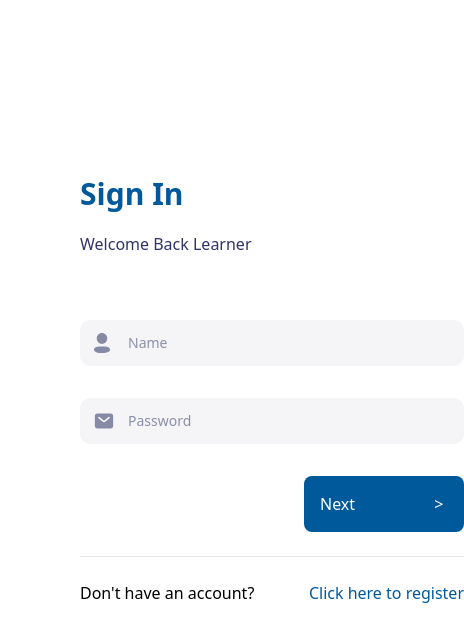
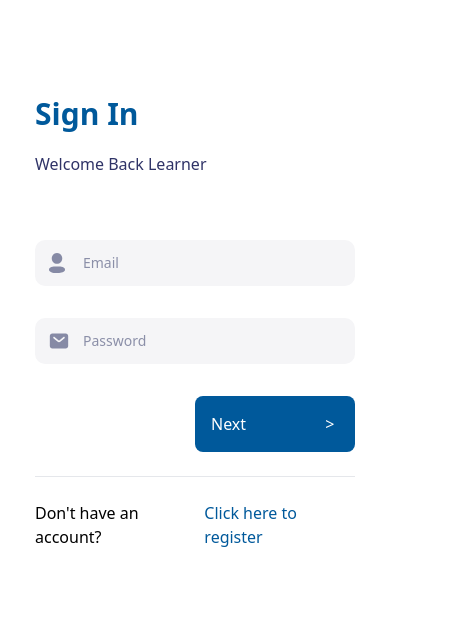
Before and after one commit to Jamilamasa/everlearn, a React (Vite) app: page /signin in a window 390 px wide. Shown: the top 642 px of the page, 464 px wide, since content can reach past the window. Built offline with nearby package versions, Linux system fonts and the light colour scheme.

Commit message:
feat(AuthPage): make auth page responsive

```diff
--- a/package.json
+++ b/package.json
@@ -10,6 +10,7 @@
     "preview": "vite preview"
   },
   "dependencies": {
+    "axios": "^1.7.3",
     "react": "^18.3.1",
     "react-dom": "^18.3.1",
     "react-icons": "^5.2.1",
--- a/src/Components/Auth/AuthForm.tsx
+++ b/src/Components/Auth/AuthForm.tsx
@@ -1,25 +1,51 @@
+import { useState } from "react";
 import { Link } from "react-router-dom";
 import { usePasswordToggle } from "../../Hooks/functionHooks";
 import { SIGNIN, SIGNUP } from "../../Router/Router";
 
 type Props = { title: "SignUp" | "SignIn" };
+interface ILoginDetails {
+  email: undefined | string;
+  password: undefined | string;
+  fullName?: undefined | string;
+}
 
 const AuthForm = (props: Props) => {
   const [InputType, Icon] = usePasswordToggle();
+  const [loginDetails, setLoginDetails] = useState<ILoginDetails>({
+    email: undefined,
+    password: undefined,
+  });
+  const [registerDetails, setRegisterDetails] = useState<ILoginDetails>({
+    email: undefined,
+    password: undefined,
+    fullName: undefined,
+  });
+
+  const isSignUp: boolean = props.title === "SignUp";
+  const isSignIn: boolean = props.title === "SignIn";
+
+  const handleInputChange =
+    (field: keyof ILoginDetails) =>
+    (e: React.ChangeEvent<HTMLInputElement>) => {
+      const value = e.target.value;
+      if (isSignUp) {
+        setRegisterDetails((prevState) => ({ ...prevState, [field]: value }));
+      } else if (isSignIn) {
+        setLoginDetails((prevState) => ({ ...prevState, [field]: value }));
+      }
+    };
+
   return (
-    <div className="flex-[2] h-full p-20 w-full">
-      <div className="h-full w-96 m-auto mt-24">
+    <div className="flex-[2] h-full lg:p-20 lg:w-full">
+      <div className="lg:h-full w-80 lg:w-96 m-auto mt-24">
         <h1 className="text-customBlue font-[700] text-3xl mb-5">
-          {props.title === "SignUp"
-            ? "Sign Up"
-            : props.title === "SignIn"
-            ? "Sign In"
-            : ""}
+          {isSignUp ? "Sign Up" : isSignIn ? "Sign In" : ""}
         </h1>
         <p className="text-customLightBlue mb-16">
-          {props.title === "SignUp"
+          {isSignUp
             ? "Please fill your information below"
-            : props.title === "SignIn"
+            : isSignIn
             ? "Welcome Back Learner"
             : ""}
         </p>
@@ -43,21 +69,37 @@ const AuthForm = (props: Props) => {
               </svg>
             </div>
             <input
-              type="text"
+              type="email"
               id="nameInput"
-              className="pl-10 block px-2.5 pb-2.5 pt-4 w-full text-sm text-[#3C4071] bg-[#fff]  rounded-[10px]  appearance-none dark:text-white dark:border-gray-600 dark:focus:border-blue-500 focus:outline-none focus:ring-0 focus:border-[#80BEFC] focus:border-[3px] focus:bg-[#fff] placeholder-shown:bg-[#F5F5F7] peer"
+              className={`pl-10 block px-2.5 pb-2.5 pt-4 w-full text-sm text-[#3C4071] bg-[#fff] ${
+                isSignUp &&
+                registerDetails.email &&
+                "border-[#80BEFC] border-[3px]"
+              } ${
+                isSignIn &&
+                loginDetails.email &&
+                "border-[#80BEFC] border-[3px]"
+              } rounded-[10px]   appearance-none dark:text-white dark:border-gray-600 dark:focus:border-blue-500 focus:outline-none focus:ring-0 focus:border-[#80BEFC] focus:border-[3px] focus:bg-[#fff] placeholder-shown:bg-[#F5F5F7] peer`}
               placeholder=" "
               autoComplete="off"
+              value={
+                isSignUp
+                  ? registerDetails.email
+                  : isSignIn
+                  ? loginDetails.email
+                  : ""
+              }
+              onChange={handleInputChange("email")}
             />
             <label
               htmlFor="nameInput"
               className="absolute text-sm text-[#3C4071] dark:text-[#3C4071] duration-300 bg-white transform -translate-y-4 scale-75 top-2 z-10 origin-[0] px-2  ml-9 peer-focus:px-2 peer-focus:mx-2 peer-focus:text-[#3C4071] peer-focus:dark:text-[#3C4071] peer-placeholder-shown:scale-100 peer-placeholder-shown:-translate-y-1/2 peer-placeholder-shown:top-1/2 peer-focus:top-2 peer-focus:scale-75 peer-focus:bg-white peer-focus:-translate-y-4 rtl:peer-focus:translate-x-1/4 rtl:peer-focus:left-auto start-1 peer-placeholder-shown:text-[#8B8FA8]  peer-placeholder-shown:bg-transparent"
             >
-              Name
+              Email
             </label>
           </div>
 
-          {props.title === "SignUp" && (
+          {isSignUp && (
             <div className="relative mb-8">
               <div className="absolute inset-y-0 start-0 top-0 flex items-center ps-3.5 pointer-events-none">
                 <svg
@@ -76,19 +118,27 @@ const AuthForm = (props: Props) => {
                 </svg>
               </div>
               <input
-                type="tel"
-                inputMode="tel"
-                id="mobileNumberInput"
-                className=" pl-10 block px-2.5 pb-2.5 pt-4 w-full text-sm text-[#3C4071] bg-[#fff]  rounded-[10px]  appearance-none dark:text-white dark:border-gray-600 dark:focus:border-blue-500 focus:outline-none focus:ring-0 focus:border-[#80BEFC] focus:border-[3px] focus:bg-[#fff] placeholder-shown:bg-[#F5F5F7] peer"
+                type="text"
+                className={`pl-10 block px-2.5 pb-2.5 pt-4 w-full text-sm text-[#3C4071] bg-[#fff] ${
+                  isSignUp &&
+                  registerDetails.fullName &&
+                  "border-[#80BEFC] border-[3px]"
+                } ${
+                  isSignIn &&
+                  loginDetails.fullName &&
+                  "border-[#80BEFC] border-[3px]"
+                } rounded-[10px]   appearance-none dark:text-white dark:border-gray-600 dark:focus:border-blue-500 focus:outline-none focus:ring-0 focus:border-[#80BEFC] focus:border-[3px] focus:bg-[#fff] placeholder-shown:bg-[#F5F5F7] peer`}
                 placeholder=" "
                 pattern="\+?[0-9]*"
                 autoComplete="off"
+                value={isSignUp ? registerDetails.fullName : ""}
+                onChange={handleInputChange("fullName")}
               />
               <label
                 htmlFor="mobileNumberInput"
                 className="absolute text-sm text-[#3C4071] dark:text-[#3C4071] duration-300 bg-white transform -translate-y-4 scale-75 top-2 z-10 origin-[0] px-2  ml-9 peer-focus:px-2 peer-focus:mx-2 peer-focus:text-[#3C4071] peer-focus:dark:text-[#3C4071] peer-placeholder-shown:scale-100 peer-placeholder-shown:-translate-y-1/2 peer-placeholder-shown:top-1/2 peer-focus:top-2 peer-focus:scale-75 peer-focus:bg-white peer-focus:-translate-y-4 rtl:peer-focus:translate-x-1/4 rtl:peer-focus:left-auto start-1 peer-placeholder-shown:text-[#8B8FA8]  peer-placeholder-shown:bg-transparent"
               >
-                Mobile number
+                Name
               </label>
             </div>
           )}
@@ -114,8 +164,24 @@ const AuthForm = (props: Props) => {
             <input
               type="password"
               id="password"
-              className="pl-10 block px-2.5 pb-2.5 pt-4 w-full text-sm text-[#3C4071] bg-[#fff]  rounded-[10px]  appearance-none dark:text-white dark:border-gray-600 dark:focus:border-blue-500 focus:outline-none focus:ring-0 focus:border-[#80BEFC] focus:border-[3px] focus:bg-[#fff] placeholder-shown:bg-[#F5F5F7] peer"
+              className={`pl-10 block px-2.5 pb-2.5 pt-4 w-full text-sm text-[#3C4071] bg-[#fff] ${
+                isSignUp &&
+                registerDetails.password &&
+                "border-[#80BEFC] border-[3px]"
+              } ${
+                isSignIn &&
+                loginDetails.password &&
+                "border-[#80BEFC] border-[3px]"
+              } rounded-[10px]   appearance-none dark:text-white dark:border-gray-600 dark:focus:border-blue-500 focus:outline-none focus:ring-0 focus:border-[#80BEFC] focus:border-[3px] focus:bg-[#fff] placeholder-shown:bg-[#F5F5F7] peer`}
               placeholder=" "
+              value={
+                isSignUp
+                  ? registerDetails.password
+                  : isSignIn
+                  ? loginDetails.password
+                  : ""
+              }
+              onChange={handleInputChange("password")}
             />
             <label
               htmlFor="password"
@@ -138,15 +204,19 @@ const AuthForm = (props: Props) => {
         <hr />
         <div className="mt-6 flex justify-between">
           {/* TODO: Add the link here */}
-          {props.title === "SignUp" ?
+          {isSignUp ? (
             <>
               <p>Already have an account&#63;</p>
-              <Link to={SIGNIN} className="text-customBlue">Login to your account</Link>
+              <Link to={SIGNIN} className="text-customBlue">
+                Login to your account
+              </Link>
             </>
-          : props.title === "SignIn" ? (
+          ) : isSignIn ? (
             <>
               <p>Don't have an account&#63;</p>
-              <Link to={SIGNUP} className="text-customBlue">Click here to register</Link>
+              <Link to={SIGNUP} className="text-customBlue">
+                Click here to register
+              </Link>
             </>
           ) : (
             ""
--- a/src/Router/ProtectedRoute.tsx
+++ b/src/Router/ProtectedRoute.tsx
@@ -5,7 +5,7 @@ import { SIGNIN } from "./Router";
 type Props = { children: ReactNode };
 
 const ProtectedRoute = (props: Props) => {
-  const [auth, setAuth] = useState(true);
+  const [auth, setAuth] = useState(false);
   if (!auth) {
     return <Navigate to={SIGNIN} />;
   }
--- a/src/Router/Router.tsx
+++ b/src/Router/Router.tsx
@@ -11,7 +11,7 @@ export const router = createBrowserRouter([
     path: ROOT,
     element: (
       <ProtectedRoute>
-        <div>Hello world!</div>
+        <div>If you see this page, you are logged in</div>
       </ProtectedRoute>
     ),
   },
--- /dev/null
+++ b/src/Services/Auth.services.tsx
@@ -0,0 +1,19 @@
+import axios from "axios";
+
+const baseUrl = import.meta.env.BASE_URL;
+
+const register = async (val: {
+  firstName: string;
+  lastName: string;
+  email: string;
+  password: string;
+}) => {
+  const res = await axios.post(`${baseUrl}/api/auth/register`, { ...val });
+  return res.data;
+};
+const login = async (val: { email: string; password: string }) => {
+  const res = await axios.post(`${baseUrl}/api/auth/login`, { ...val });
+  return res.data;
+};
+
+export default { login, register };
```
Also changed, not shown: 2 other files (tests, documents, lock files or other folders).
